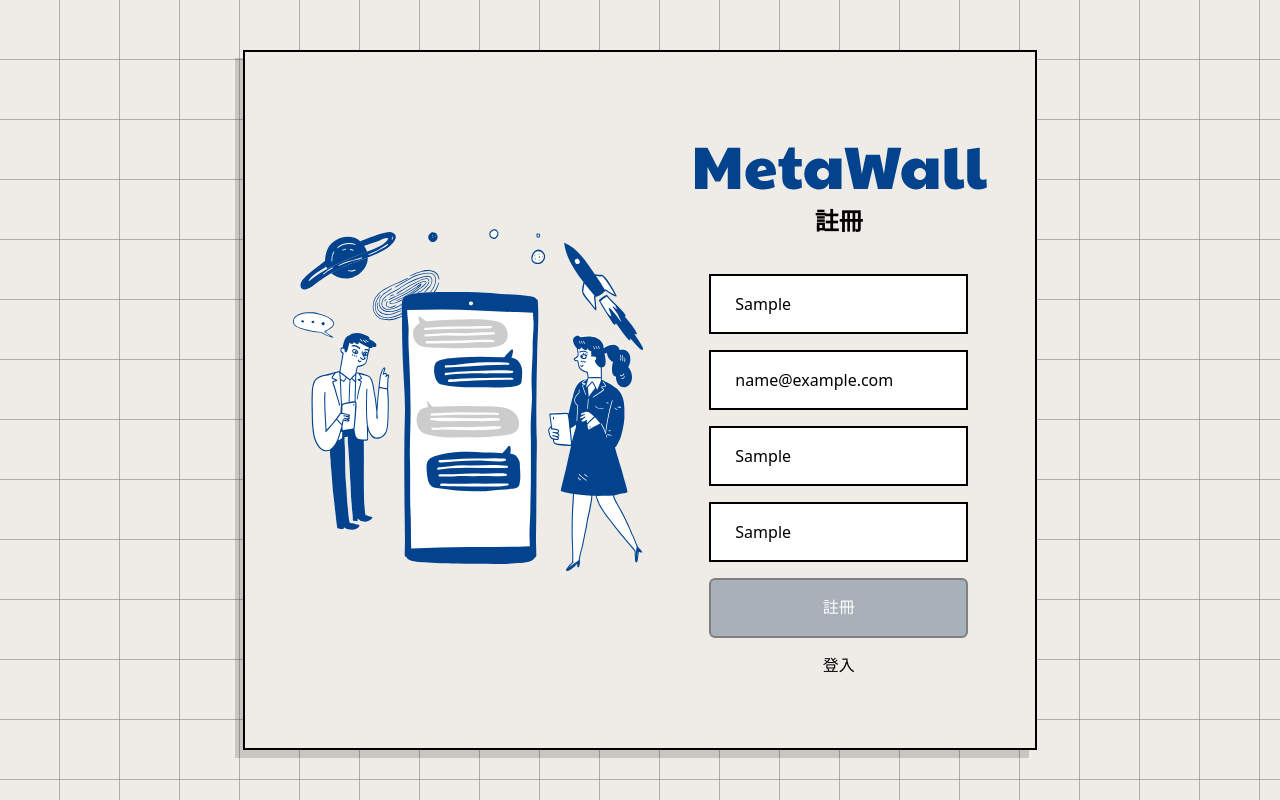
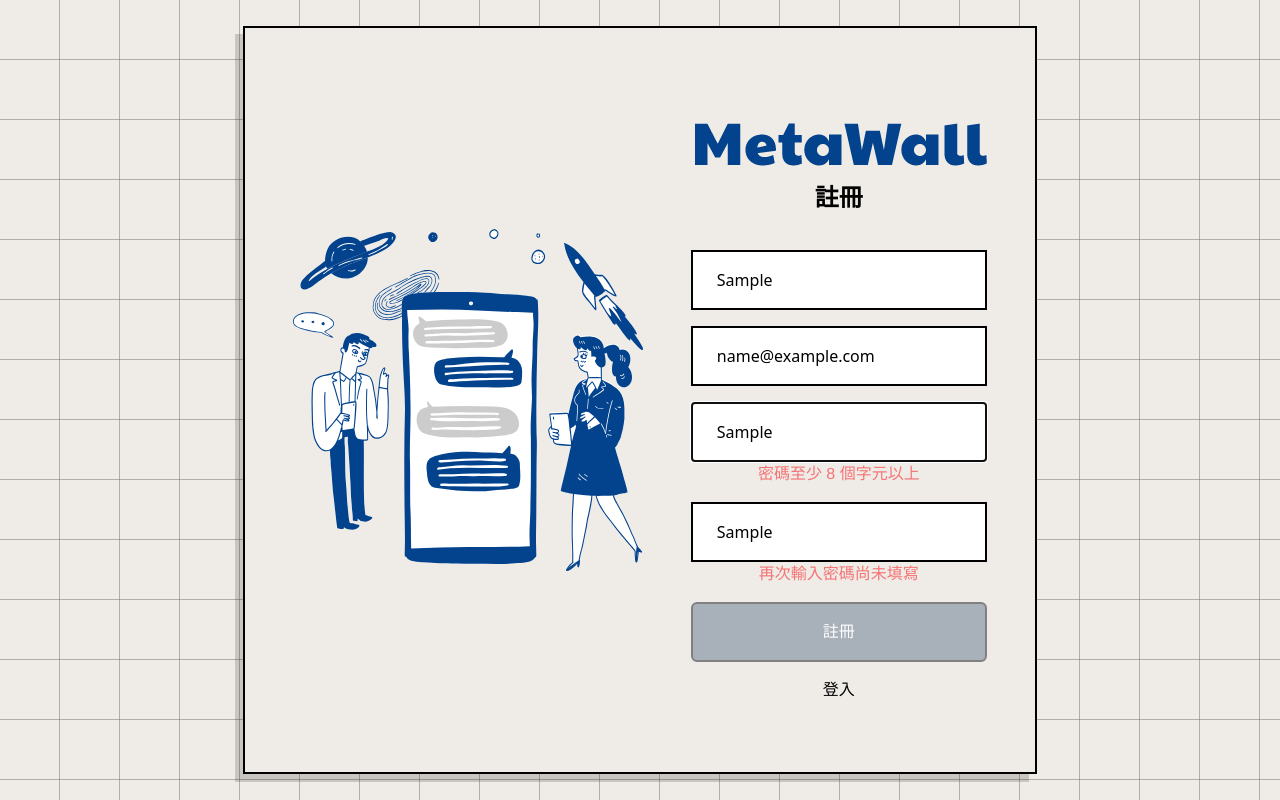
Before and after one commit to Jing0717/metawall-fe, a React (Create React App) app: page /register in a window 1280 px wide. Both pictures are taken after typing "Sample", "name@example.com", "Sample", "Sample" into the empty fields and a click on the input "註冊". Built offline with nearby package versions, Linux system fonts and the light colour scheme; no server answers; a web font is replaced by a local one.

Commit message:
[feat] add error massage & use axios

```diff
--- a/package.json
+++ b/package.json
@@ -12,6 +12,7 @@
     "@testing-library/jest-dom": "^5.14.1",
     "@testing-library/react": "^13.0.0",
     "@testing-library/user-event": "^13.2.1",
+    "axios": "^1.3.2",
     "react": "^18.2.0",
     "react-dom": "^18.2.0",
     "react-hook-form": "^7.43.0",
@@ -45,6 +46,7 @@
   },
   "devDependencies": {
     "autoprefixer": "^10.4.13",
+    "babel-eslint": "^10.1.0",
     "eslint": "^8.30.0",
     "eslint-config-airbnb": "^19.0.4",
     "eslint-config-prettier": "^8.5.0",
--- a/src/Components/SocialLogin/index.jsx
+++ b/src/Components/SocialLogin/index.jsx
@@ -1,5 +1,5 @@
 import { useLocation } from 'react-router-dom';
-import { useEffect } from 'react';
+import { useEffect, useLayoutEffect } from 'react';
 import { useAuth } from '../../Context/auth';
 import useLocalStorage from '../../helpers/useLocalStorage';
 import defaultAvatar from '../../assets/user_default.png';
@@ -8,7 +8,7 @@
   const location = useLocation();
   const { setUser } = useAuth();
 
-  useEffect(() => {
+  useLayoutEffect(() => {
     if (location.search !== '' && location.search.includes('token')) {
       const searchParams = new URLSearchParams(location.search);
       const token = searchParams.get('token');
--- a/src/Pages/Login.jsx
+++ b/src/Pages/Login.jsx
@@ -1,3 +1,5 @@
+/* eslint-disable no-shadow */
+/* eslint-disable react/jsx-props-no-spreading */
 import { library } from '@fortawesome/fontawesome-svg-core';
 import {
   faDiscord,
@@ -6,7 +8,8 @@
   faLine,
 } from '@fortawesome/free-brands-svg-icons';
 import { FontAwesomeIcon } from '@fortawesome/react-fontawesome';
-import React, { useEffect } from 'react';
+import React, { useEffect, useState } from 'react';
+import { useForm } from 'react-hook-form';
 import { useNavigate } from 'react-router-dom';
 import metawall from '../assets/MetaWall.png';
 import { LoginLayout } from '../Components';
@@ -15,8 +18,27 @@
 const API_URL = process.env.REACT_APP_API_URL;
 
 function Login() {
-  const { user } = useAuth();
+  const { user, login } = useAuth();
   const navigate = useNavigate();
+  const [isError, setIsError] = useState(false);
+  const [errorMessage, setErrorMessage] = useState('');
+  const { register, handleSubmit } = useForm({
+    mode: 'onTouched',
+  });
+  const onSubmit = async (data) => {
+    const { email, password } = data;
+    await login(
+      { email, password },
+      () => {
+        navigate('/', { replace: true });
+      },
+      (msg) => {
+        setIsError(true);
+        setErrorMessage(msg);
+      }
+    );
+  };
+
   useEffect(() => {
     library.add(faGooglePlusSquare, faLine, faFacebookSquare, faDiscord);
   }, []);
@@ -31,28 +53,43 @@
       <section className="flex flex-col items-center">
         <img src={metawall} alt="metawall" className="w-[296px] h-[84px]" />
         <h2 className="text-2xl font-bold mb-9">到元宇宙展開全新社交圈</h2>
+        <form
+          className="flex flex-col items-center w-full"
+          onSubmit={handleSubmit(onSubmit)}
+        >
           <input
+            {...register('email', {
+              required: '信箱尚未填寫',
+              pattern: {
+                value: /^\w+([.-]?\w+)@\w+([.-]?\w+)(\w{2,3})+$/,
+                message: '錯誤的 Email 格式',
+              },
+            })}
             className="w-full font-mono border-black border-2 py-4 pl-6 m-4"
-          type="text"
-          name="email"
-          id="email"
             placeholder="Email"
           />
           <input
+            {...register('password', {
+              required: '密碼尚未填寫',
+              minLength: {
+                value: 8,
+                message: '密碼至少 8 個字元以上',
+              },
+            })}
             className="w-full font-mono border-black border-2 py-4 pl-6 mb-8"
-          type="text"
-          name="password"
-          id="password"
             placeholder="Password"
           />
-        <button
-          type="button"
+          {isError && (
+            <span className="text-[#F57375] mb-4">{errorMessage}</span>
+          )}
+          <input
+            type="submit"
             className="w-full bg-blue-900 text-white rounded-md py-4 mb-4"
-        >
-          登入
-        </button>
+            value="登入"
+          />
+        </form>
         <p>
-          <a href="/#" className="hover:text-blue-900">
+          <a href="/register" className="hover:text-blue-900">
             註冊帳號
           </a>
         </p>
--- a/src/Pages/Register.jsx
+++ b/src/Pages/Register.jsx
@@ -1,6 +1,6 @@
 /* eslint-disable no-shadow */
 /* eslint-disable react/jsx-props-no-spreading */
-import React, { useState } from 'react';
+import React, { useState, useEffect } from 'react';
 import { useForm } from 'react-hook-form';
 import { useNavigate } from 'react-router-dom';
 import { LoginLayout } from '../Components';
@@ -8,27 +8,31 @@
 import { useAuth } from '../Context/auth';
 
 function Register() {
-  const { user, setUser } = useAuth();
+  const { signup } = useAuth();
   const navigate = useNavigate();
-  const { register, handleSubmit } = useForm();
-  const onSubmit = (data) => {
-    const url = `${process.env.REACT_APP_API_URL}/users/create`;
-    const myHeaders = new Headers();
-    myHeaders.append('Content-Type', 'application/json');
-    fetch(url, {
-      method: 'POST',
-      headers: {
-        'Content-Type': 'application/json',
+  const [isError, setIsError] = useState(false);
+  const [errorMessage, setErrorMessage] = useState('');
+  const {
+    register,
+    handleSubmit,
+    watch,
+    formState: { errors },
+  } = useForm({
+    mode: 'onTouched',
+  });
+
+  const onSubmit = async (data) => {
+    const { name, email, password, confirmPassword } = data;
+    await signup(
+      { name, email, password, confirmPassword },
+      () => {
+        navigate('/', { replace: true });
       },
-      body: JSON.stringify(data),
-    })
-      .then((res) => {
-        setUser(res.headers.get('authorization'));
-        res.json();
-      })
-      .then((res) => {
-        navigate('/');
-      });
+      (msg) => {
+        setIsError(true);
+        setErrorMessage(msg);
+      }
+    );
   };
 
   return (
@@ -37,32 +41,81 @@
         <img src={metawall} alt="metawall" className="w-[296px] h-[84px]" />
         <h2 className="text-2xl font-bold mb-9">註冊</h2>
         <form
-          className="flex flex-col items-center"
+          className="flex flex-col items-center w-full"
           onSubmit={handleSubmit(onSubmit)}
         >
           <input
-            {...register('name', { required: true })}
-            className="w-full font-mono border-black border-2 py-4 pl-6 mb-4"
+            {...register('name', {
+              required: '暱稱尚未填寫',
+              minLength: {
+                value: 2,
+                message: '暱稱至少 2 個字元以上',
+              },
+            })}
+            className={`w-full font-mono border-black border-2 py-4 pl-6 w-12${
+              errors.name && 'ring-2 ring-red-500'
+            }`}
             placeholder="暱稱"
           />
+          {errors.name && (
+            <div className="text-[#F57375]">{errors.name.message}</div>
+          )}
+
           <input
-            {...register('email', { required: true })}
-            className="w-full font-mono border-black border-2 py-4 pl-6 mb-4"
+            {...register('email', {
+              required: '信箱尚未填寫',
+              pattern: {
+                value: /^\w+([.-]?\w+)@\w+([.-]?\w+)(\w{2,3})+$/,
+                message: '錯誤的 Email 格式',
+              },
+            })}
+            className="w-full font-mono border-black border-2 py-4 pl-6 mt-4"
             placeholder="Email"
           />
+          {errors.email && (
+            <div className="text-[#F57375]">{errors.email.message}</div>
+          )}
           <input
-            {...register('password', { required: true })}
-            className="w-full font-mono border-black border-2 py-4 pl-6 mb-4"
+            {...register('password', {
+              required: '密碼尚未填寫',
+              minLength: {
+                value: 8,
+                message: '密碼至少 8 個字元以上',
+              },
+            })}
+            className="w-full font-mono border-black border-2 py-4 pl-6 mt-4"
             placeholder="Password"
           />
+          {errors.password && (
+            <span className="text-[#F57375]">{errors.password.message}</span>
+          )}
           <input
-            {...register('confirmPassword', { required: true })}
-            className="w-full font-mono border-black border-2 py-4 pl-6 mb-4"
+            {...register('confirmPassword', {
+              required: '再次輸入密碼尚未填寫',
+              minLength: {
+                value: 8,
+                message: '再次輸入密碼尚未填寫',
+              },
+              validate: (value) => {
+                const input = watch('password');
+                if (input !== value) {
+                  return '確認密碼與密碼不一致';
+                }
+                return true;
+              },
+            })}
+            className="w-full font-mono border-black border-2 py-4 pl-6 mt-4"
             placeholder="confirmPassword"
           />
+          {errors.confirmPassword && (
+            <div className="text-[#F57375]">
+              {errors.confirmPassword.message}
+            </div>
+          )}
+          {isError && <span className="text-[#F57375]">{errorMessage}</span>}
           <input
             type="submit"
-            className="w-full bg-[#A8B0B9] border-[#808080] border-2 text-white rounded-md py-4 mb-4"
+            className="w-full bg-[#A8B0B9] border-[#808080] border-2 text-white rounded-md py-4 my-4"
             value="註冊"
           />
         </form>
--- /dev/null
+++ b/src/apis/apis.js
@@ -0,0 +1,37 @@
+import { AxiosResponse, AxiosRequestConfig, AxiosError } from 'axios';
+import instance from './axios';
+import useLocalStorage from '../helpers/useLocalStorage';
+
+const getAuth = (token) => ({
+  headers: { Authorization: `Bearer ${token}` },
+});
+
+const responseBody = (response) => response.data;
+const errorBody = (error) => error.response.data;
+const request = {
+  get: (url, headers = {}) =>
+    instance
+      .get(url, { ...headers })
+      .then(responseBody)
+      .catch(errorBody),
+  post: (url, body, headers = {}) =>
+    instance.post(url, body, headers).then(responseBody).catch(errorBody),
+  patch: (url, body, headers = {}) =>
+    instance.patch(url, body, headers).then(responseBody).catch(errorBody),
+  put: (url, body, headers = {}) =>
+    instance.put(url, body, headers).then(responseBody).catch(errorBody),
+  delete: (url, body, headers = {}) =>
+    instance
+      .delete(url, { data: body, ...headers })
+      .then(responseBody)
+      .catch(errorBody),
+};
+
+const UserApis = {
+  login: (params) => request.post('/users/login', params),
+  register: (params) => request.post('/users/create', params),
+};
+
+const PostApis = {};
+
+export { UserApis, PostApis };
--- /dev/null
+++ b/src/apis/axios.js
@@ -0,0 +1,11 @@
+import axios from 'axios';
+
+const instance = axios.create({
+  headers: {
+    'Content-Type': 'application/json',
+  },
+  baseURL: process.env.REACT_APP_API_URL,
+  timeout: 10000,
+});
+
+export default instance;
```
Also changed, not shown: src/Context/auth.jsx (+44 -1 lines), 2 other files (tests, documents, lock files or other folders). Lines whose indentation alone changed are shown as unchanged.
